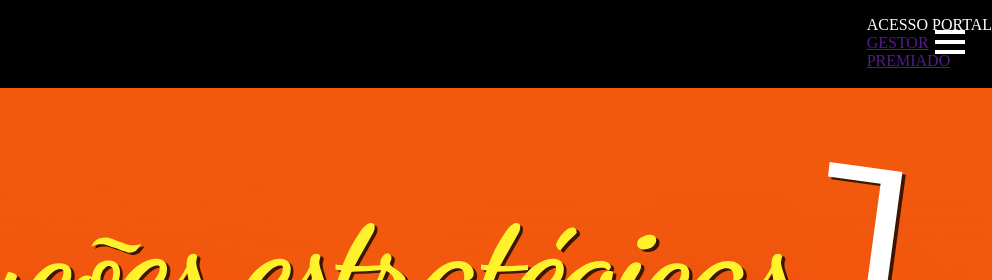
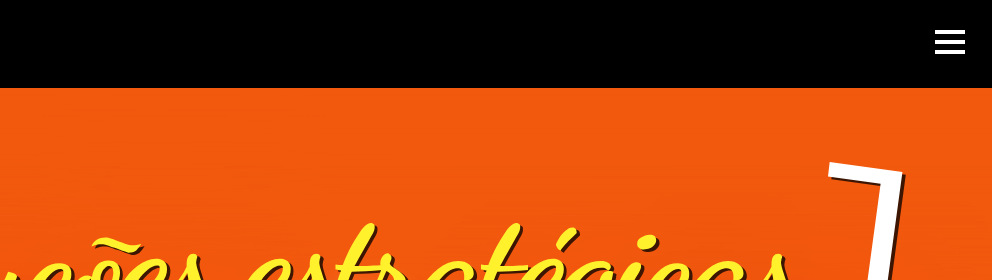
Before and after one commit to JuniorGDev/web-trade, a plain HTML site: page index.html in a window 1280 px wide. Shown: the top 280 px of the page, 288-1280 px from the left. Drawn offline with Linux system fonts and the light colour scheme.

Commit message:
Comentado

```diff
--- a/index.html
+++ b/index.html
@@ -45,7 +45,7 @@
                 </nav>
             </div>
 
-            <nav id="secundary">
+            <!-- <nav id="secundary">
                 <ul>
                     <li>ACESSO PORTAL</li>
                         <ul class="dropdown-button">
@@ -53,7 +53,7 @@
                             <li><a href="">PREMIADO</a></li>
                         </ul>
                 </ul>
-            </nav>
+            </nav> -->
 
         </header>
 
```
